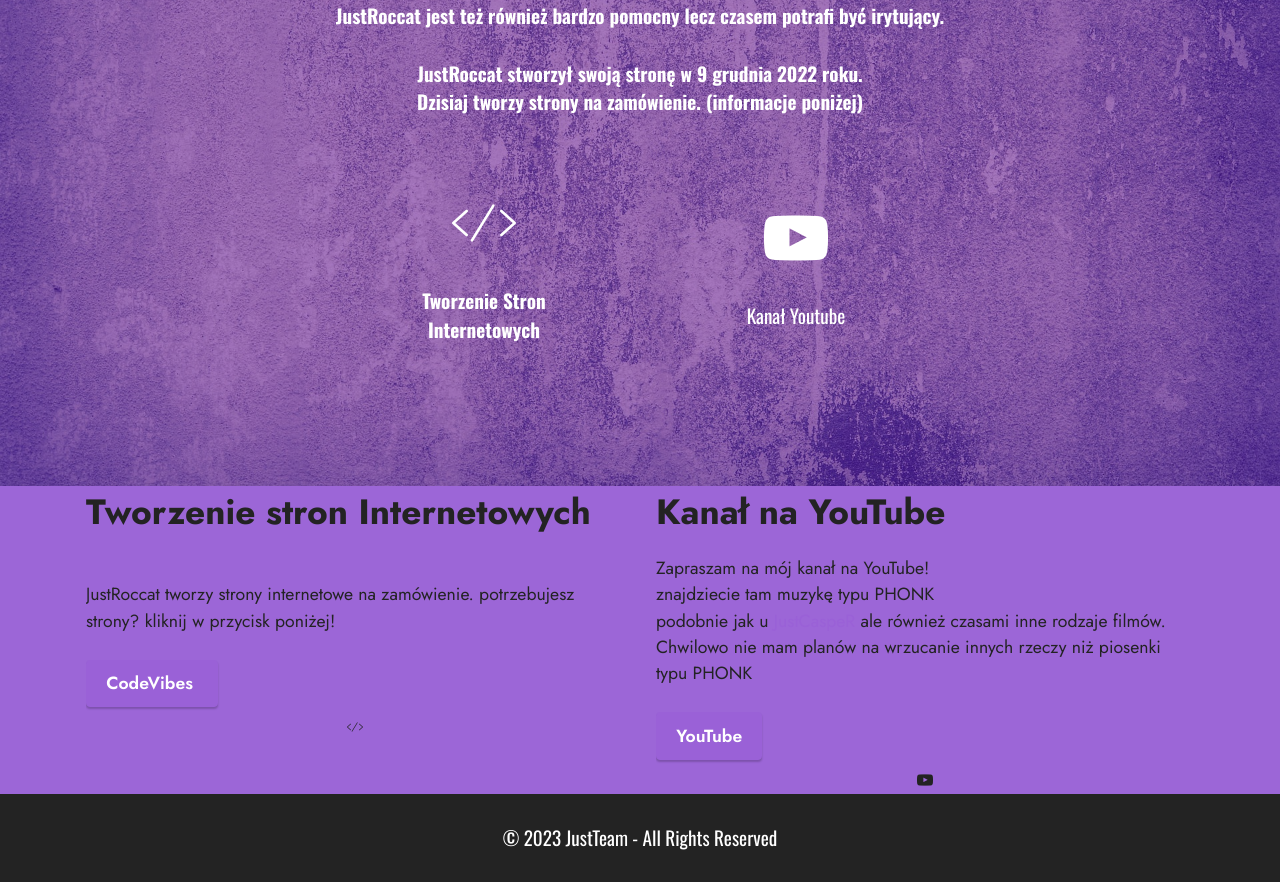
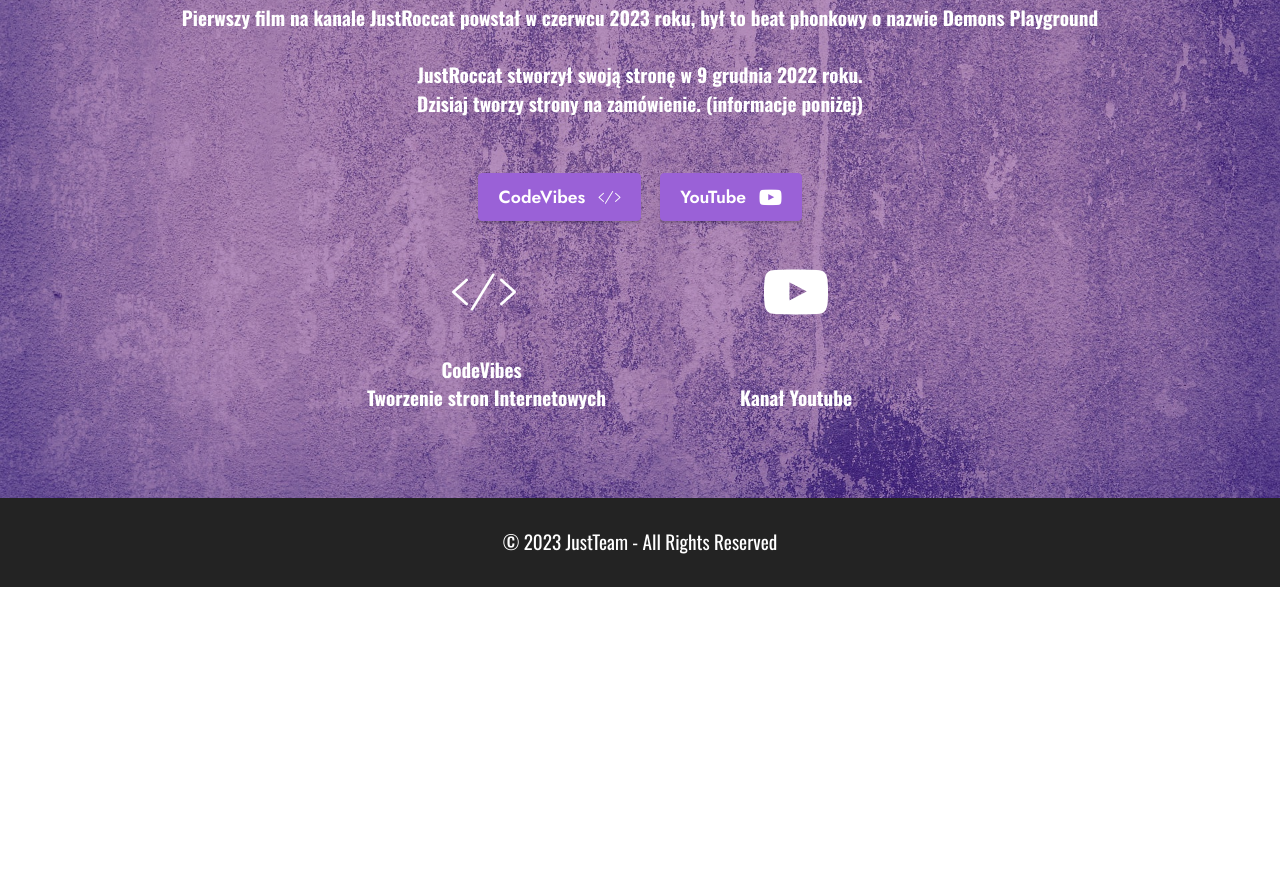
Before and after one commit to JustCaspeRR/JustCaspeRR.github.io, a plain HTML site: page page3.html in a window 1280 px wide. Shown: the part 374-1256 px from the top of the page. After the commit the page ends 961 px from the top, so only its background shows below. Drawn offline with nearby package versions, Linux system fonts and the light colour scheme; files whose address does not match are found by name.

Commit message:
2.3 (JustRoccat Updated)

```diff
--- a/page3.html
+++ b/page3.html
@@ -1,7 +1,6 @@
 <!DOCTYPE html>
 <html  >
 <head>
-  <!-- Site made with Mobirise Website Builder v5.8.14, https://mobirise.com -->
   <meta charset="UTF-8">
   <meta http-equiv="X-UA-Compatible" content="IE=edge">
   <meta name="generator" content="Mobirise v5.8.14, mobirise.com">
@@ -71,22 +70,22 @@
 
 
 
-    <div class="mbr-overlay" style="opacity: 0.5; background-color: rgb(91, 0, 189);">
+    <div class="mbr-overlay" style="opacity: 0.4; background-color: rgb(91, 0, 189);">
     </div>
 
     <div class="container-fluid">
         <div class="media-container">
             <div class="col-md-12 align-center">
                 <h1 class="mbr-section-title mbr-white mbr-bold mbr-fonts-style mb-3 display-2">O JustRoccat</h1>
-                <p class="mbr-text mbr-white mbr-fonts-style display-7"><strong>Kto to justroccat?<br><br>Justroccat to osoba zainteresowana w tematach programowania stron internetowych, Pozwala mu to tworzyć różne projekty.<br><br>JustRoccat jest też również bardzo pomocny lecz czasem potrafi być irytujący.<br></strong><strong><br>JustRoccat stworzył swoją stronę w 9 grudnia 2022 roku.<br>Dzisiaj tworzy strony na zamówienie. (informacje poniżej)<br></strong><br></p>
-
+                <p class="mbr-text mbr-white mbr-fonts-style display-7"><strong>Kto to justroccat?<br><br>Justroccat to osoba zainteresowana w tematach programowania stron internetowych, Pozwala mu to tworzyć różne projekty.<br><br>JustRoccat jest też również bardzo pomocny lecz czasem potrafi być irytujący.<br><br></strong><strong>Pierwszy film na kanale JustRoccat powstał w czerwcu 2023 roku, był to beat phonkowy o nazwie Demons Playground<br><br>JustRoccat stworzył swoją stronę w 9 grudnia 2022 roku.<br>Dzisiaj tworzy strony na zamówienie. (informacje poniżej)<br></strong><br></p>
+                <div class="mbr-section-btn align-center"><a class="btn btn-primary display-4" href="index.html"><span class="mbri-code mbr-iconfont mbr-iconfont-btn"></span>CodeVibes&nbsp;</a> <a class="btn btn-primary display-4" href="index.html"><span class="socicon socicon-youtube mbr-iconfont mbr-iconfont-btn"></span>YouTube&nbsp;</a></div>
 
                 <div class="row justify-content-center">
                     <div class="col-12 col-md-6 col-lg-3">
                         <div class="card-wrapper">
                             <div class="card-box align-center">
                                 <span class="mbr-iconfont mbri-code"></span>
-                                <h4 class="card-title align-center mbr-black mbr-fonts-style display-7"><strong>Tworzenie Stron<br>Internetowych</strong></h4>
+                                <h4 class="card-title align-center mbr-black mbr-fonts-style display-7"><strong>CodeVibes&nbsp;<br>&nbsp;Tworzenie stron Internetowych</strong></h4>
                             </div>
                         </div>
                     </div>
@@ -94,52 +93,12 @@
                         <div class="card-wrapper">
                             <div class="card-box align-center">
                                 <span class="mbr-iconfont socicon-youtube socicon"></span>
-                                <h4 class="card-title align-center mbr-black mbr-fonts-style display-7"><strong><a>Kanał Youtube</a></strong></h4>
+                                <h4 class="card-title align-center mbr-black mbr-fonts-style display-7"><strong><br> Kanał Youtube</br></strong></h4>
                             </div>
                         </div>
                     </div>
 
 
-                </div>
-            </div>
-        </div>
-    </div>
-</section>
-
-<section data-bs-version="5.1" class="features5 cid-tJwtwPzoxb" id="features6-1c">
-
-
-
-
-    <div class="mbr-overlay" style="opacity: 0.6; background-color: rgb(91, 0, 189);">
-    </div>
-    <div class="container">
-        <div class="row justify-content-center">
-            <div class="card col-12 col-lg-6">
-                <div class="card-wrapper mbr-flex">
-                    <div class="card-box align-left">
-
-                        <h5 class="card-title mbr-fonts-style align-left mb-3 display-5"><strong>Tworzenie stron Internetowych</strong></h5>
-                        <p class="mbr-text mbr-fonts-style mb-3 display-4"><br>JustRoccat tworzy strony internetowe na zamówienie. potrzebujesz strony? kliknij w przycisk poniżej!<br></p>
-                        <div class="mbr-section-btn"><a href="https://www.roccatbot.eu" class="btn btn-primary display-4" target="_blank">CodeVibes&nbsp;</a></div>
-                    </div>
-                    <div class="img-wrapper img1 align-center">
-                        <span class="mbr-iconfont mbri-code"></span>
-                    </div>
-                </div>
-            </div>
-
-            <div class="card col-12 col-lg-6">
-                <div class="card-wrapper mbr-flex">
-                    <div class="card-box align-left">
-
-                        <h5 class="card-title mbr-fonts-style align-left mb-3 display-5"><strong>Kanał na YouTube</strong></h5>
-                        <p class="mbr-text mbr-fonts-style mb-3 display-4">Zapraszam na mój kanał na YouTube!<br>znajdziecie tam muzykę typu PHONK<br>podobnie jak u <a href="page1.html" class="text-primary">JustCaspeR</a>&nbsp;ale również czasami inne rodzaje filmów. Chwilowo nie mam planów na wrzucanie innych rzeczy niż piosenki typu PHONK</p>
-                        <div class="mbr-section-btn"><a href="https://www.youtube.com/@JustRoccat_" class="btn btn-primary display-4" target="_blank">YouTube</a></div>
-                    </div>
-                    <div class="img-wrapper img2 align-center">
-                        <span class="mbr-iconfont socicon-youtube socicon"></span>
-                    </div>
                 </div>
             </div>
         </div>
```
